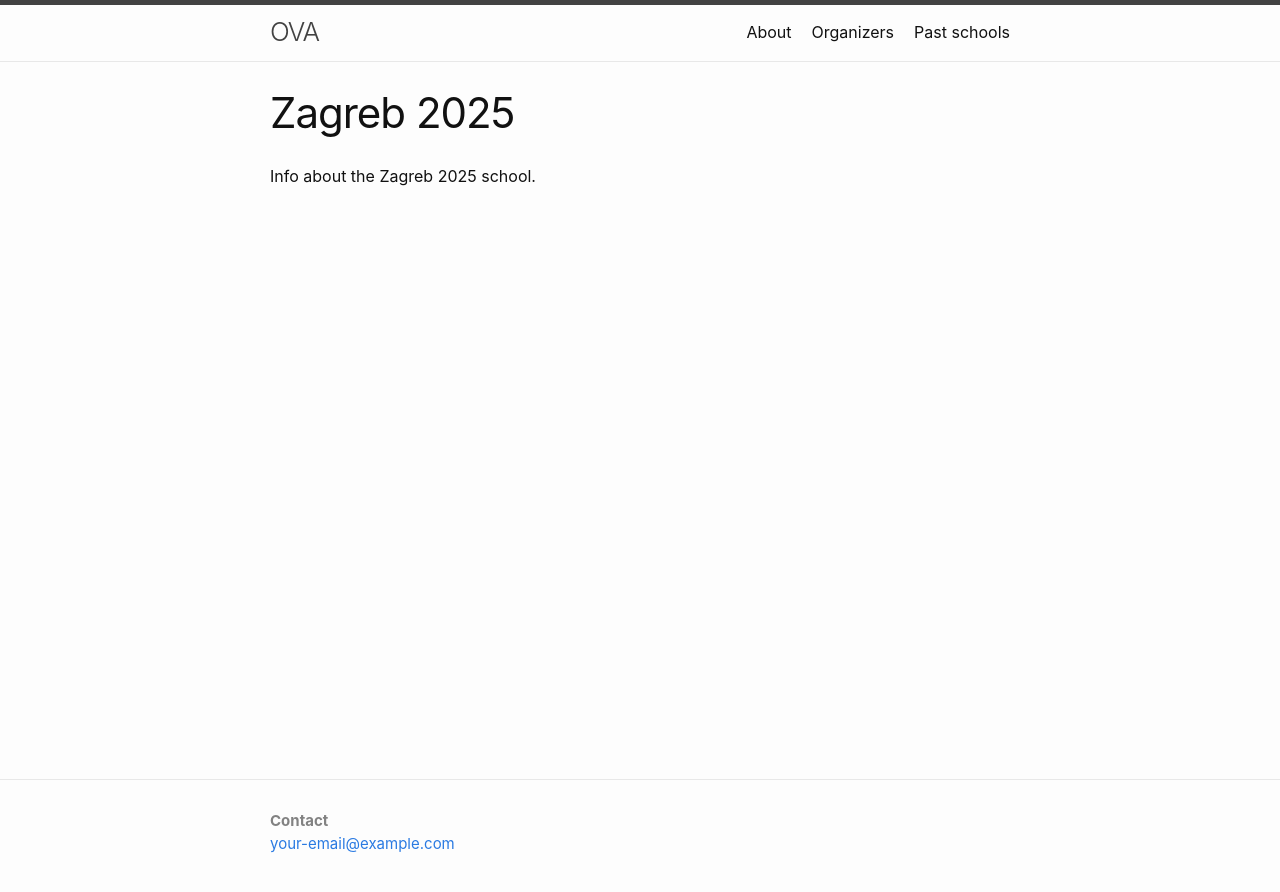
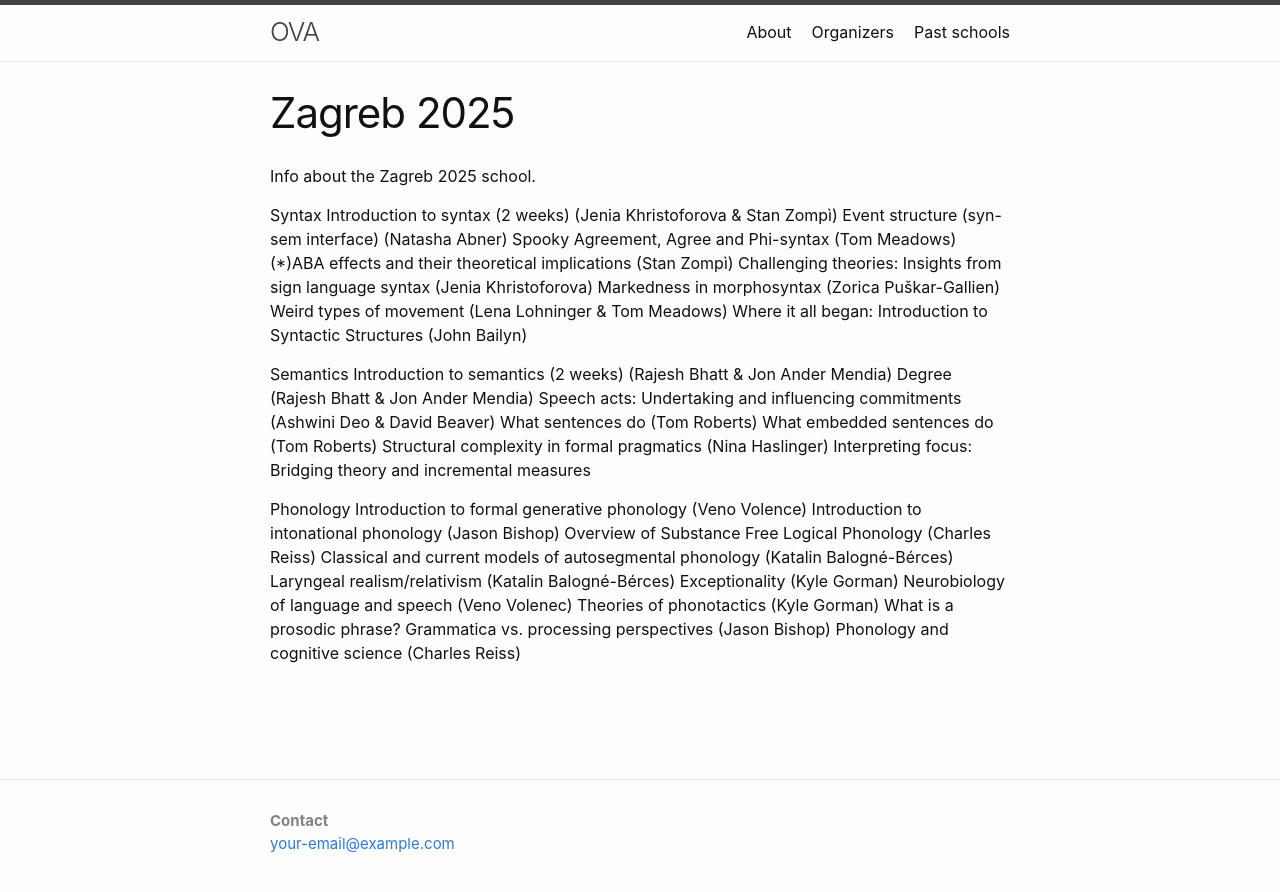
Before and after one commit to ovaschool/ovaschool.github.io, a Jekyll site: the page built from staticpages/oldprograms/zagreb2025.markdown, in a window 1280 px wide. Shown: the top 892 px of the page. Built offline with Jekyll 4.4.1, drawn with Linux system fonts in a browser that asks for light colours.

Commit message:
Update zagreb2025.markdown

```diff
--- a/staticpages/oldprograms/zagreb2025.markdown
+++ b/staticpages/oldprograms/zagreb2025.markdown
@@ -6,3 +6,34 @@ exclude: true
 ---
 
 Info about the Zagreb 2025 school.
+
+Syntax
+Introduction to syntax (2 weeks) (Jenia Khristoforova & Stan Zompì)
+Event structure (syn-sem interface) (Natasha Abner)
+Spooky Agreement, Agree and Phi-syntax (Tom Meadows)
+(*)ABA effects and their theoretical implications (Stan Zompì)
+Challenging theories: Insights from sign language syntax (Jenia Khristoforova)
+Markedness in morphosyntax (Zorica Puškar-Gallien)
+Weird types of movement (Lena Lohninger & Tom Meadows)
+Where it all began: Introduction to Syntactic Structures (John Bailyn)
+
+Semantics
+Introduction to semantics (2 weeks) (Rajesh Bhatt & Jon Ander Mendia)
+Degree (Rajesh Bhatt & Jon Ander Mendia)
+Speech acts: Undertaking and influencing commitments (Ashwini Deo & David Beaver)
+What sentences do (Tom Roberts)
+What embedded sentences do (Tom Roberts)
+Structural complexity in formal pragmatics (Nina Haslinger)
+Interpreting focus: Bridging theory and incremental measures
+
+Phonology
+Introduction to formal generative phonology (Veno Volence)
+Introduction to intonational phonology (Jason Bishop)
+Overview of Substance Free Logical Phonology (Charles Reiss)
+Classical and current models of autosegmental phonology (Katalin Balogné-Bérces)
+Laryngeal realism/relativism (Katalin Balogné-Bérces)
+Exceptionality (Kyle Gorman)
+Neurobiology of language and speech (Veno Volenec)
+Theories of phonotactics (Kyle Gorman)
+What is a prosodic phrase? Grammatica vs. processing perspectives (Jason Bishop)
+Phonology and cognitive science (Charles Reiss)
```
